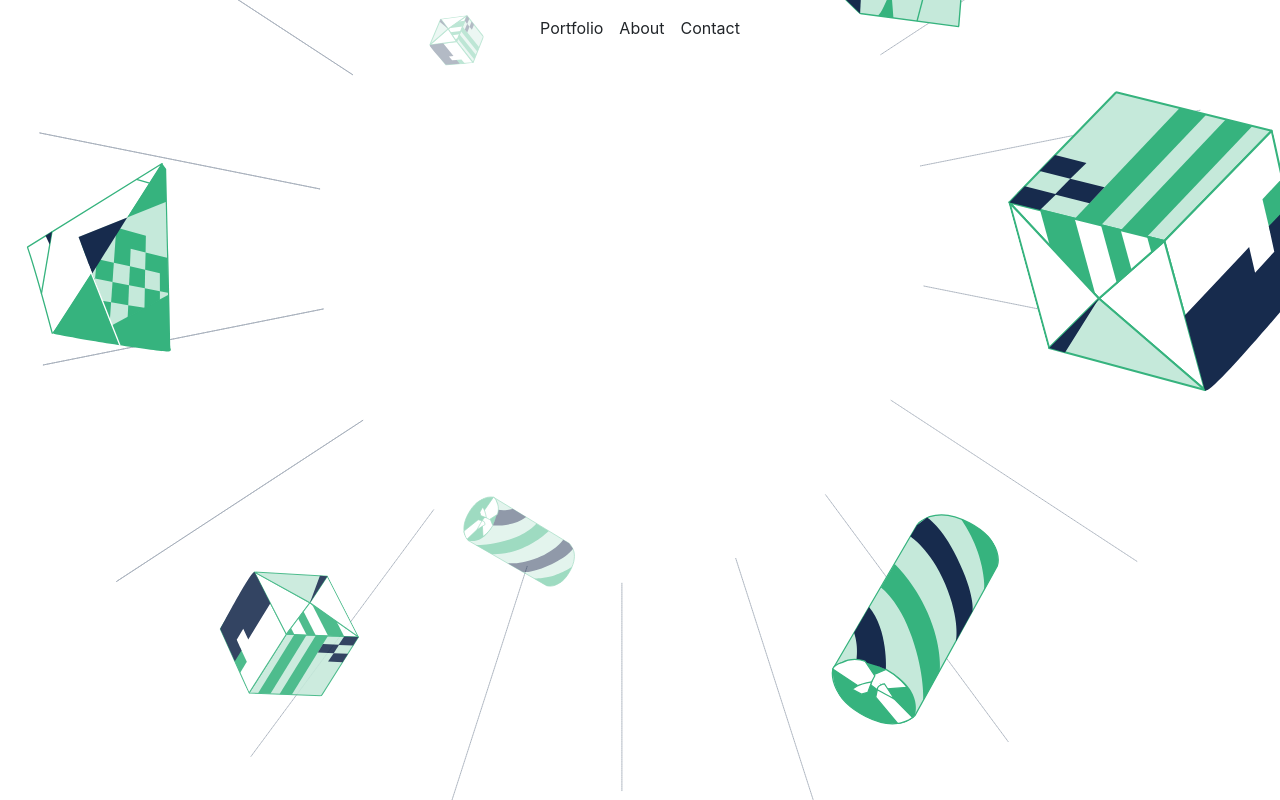
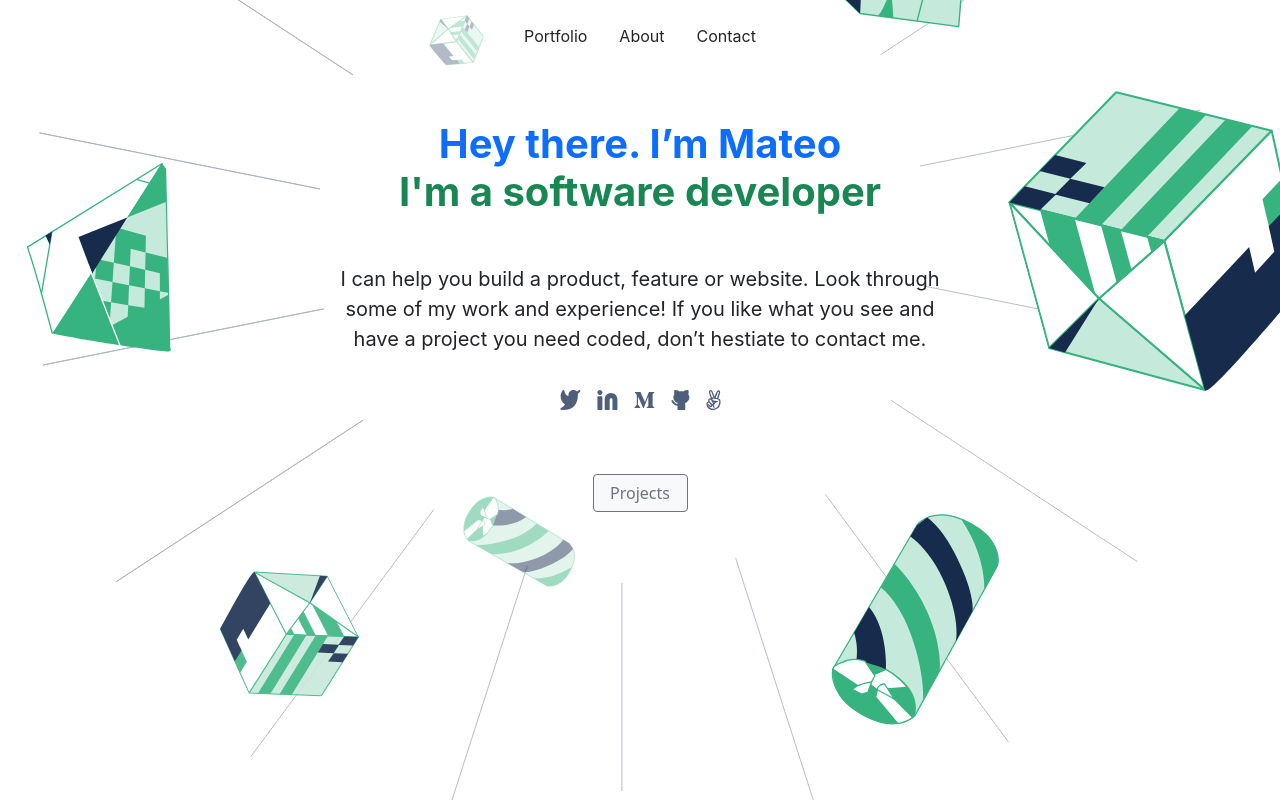
Before and after one commit to mateo951/portfolio-bootstrap, a plain HTML site: page index.html in a window 1280 px wide. Drawn offline with nearby package versions, Linux system fonts and the light colour scheme.

Commit message:
Add header section

```diff
--- a/index.html
+++ b/index.html
@@ -13,30 +13,69 @@
 
 <body>
 
-  <section class="container-fluid bg-img headline-bg">
+  <section class="container-fluid bg-img headline-bg h-100">
     <header>
-      <div class="container">
       <nav class="navbar navbar-expand-sm justify-content-center">
         <ul class="navbar-nav">
-            <li class="nav-item">
+          <li class="nav-item p-2">
             <a class="nav-link font-family fs-6 text-dark">Portfolio</a>
           </li>
-            <li class="nav-item">
+          <li class="nav-item p-2">
             <a class="nav-link font-family fs-6 text-dark">About</a>
           </li>
-            <li class="nav-item">
+          <li class="nav-item p-2">
             <a class="nav-link font-family fs-6 text-dark">Contact</a>
           </li>
         </ul>
       </nav>
+    </header>
+    <div class="container w-50 pt-5">
+      <div class="row">
+        <h1 class="font-family text-center col-md-12 m-auto fw-bold text-primary">Hey there. I’m Mateo<br><span
+            class="p4 text-success">I'm a software
+            developer</span></h1>
+        <p class="font-family text-center col-md-12 pt-5 fs-5">I can help you build a product, feature or website. Look
+          through
+          some of my work and experience! If you like what you see and have
+          a project you need coded, don’t hestiate to contact me. </p>
       </div>
-    </header>
+    </div>
+    <nav class="navbar navbar-expand-sm justify-content-center">
+      <ul class="navbar-nav">
+        <li class="p-2">
+          <a class="nav-item " href="#">
+            <img src="/media/socialLinks/twitter.svg" alt="Mateo's Twitter Link">
+          </a>
+        </li>
+        <li class="p-2">
+          <a class="nav-item" href="#">
+            <img src="/media/socialLinks/linkedin.svg" alt="Mateo's Linkedin Link">
+          </a>
+        </li>
+        <li class="p-2">
+          <a class="nav-item" href="#">
+            <img src="/media/socialLinks/medium.svg" alt="Mateo's Medium Link">
+          </a>
+        </li>
+        <li class="p-2">
+          <a class="nav-item" href="#">
+            <img src="/media/socialLinks/github.svg" alt="Mateo's Github Link">
+          </a>
+        </li>
+        <li class="p-2">
+          <a class="nav-item" href="#">
+            <img src="/media/socialLinks/angel.svg" alt="Mateo's Angel Link">
+          </a>
+        </li>
+      </ul>
+    </nav>
+    <div class="container pt-5">
+      <aside class="row justify-content-center">
+        <button type="button" class="col-1 text-center btn btn-light btn-outline-secondary">Projects</button>
+      </aside>
+    </div>
   </section>
-
-
-
-  <script src="https://cdn.jsdelivr.net/npm/bootstrap@5.0.2/dist/js/bootstrap.bundle.min.js"
-    integrity="sha384-MrcW6ZMFYlzcLA8Nl+NtUVF0sA7MsXsP1UyJoMp4YLEuNSfAP+JcXn/tWtIaxVXM"
+  <script src="https://cdn.jsdelivr.net/npm/bootstrap@5.0.2/dist/js/bootstrap.bundle.min.js" integrity="sha384-MrcW6ZMFYlzcLA8Nl+NtUVF0sA7MsXsP1UyJoMp4YLEuNSfAP+JcXn/tWtIaxVXM"
     crossorigin="anonymous"></script>
 </body>
 
```
Also changed, not shown: css/style.css (line endings or trailing spaces). Lines whose indentation alone changed are shown as unchanged.
